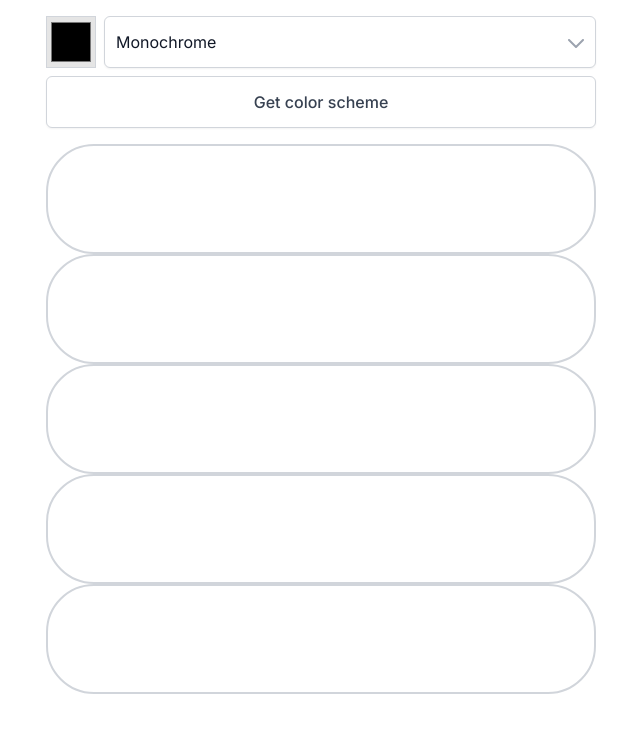
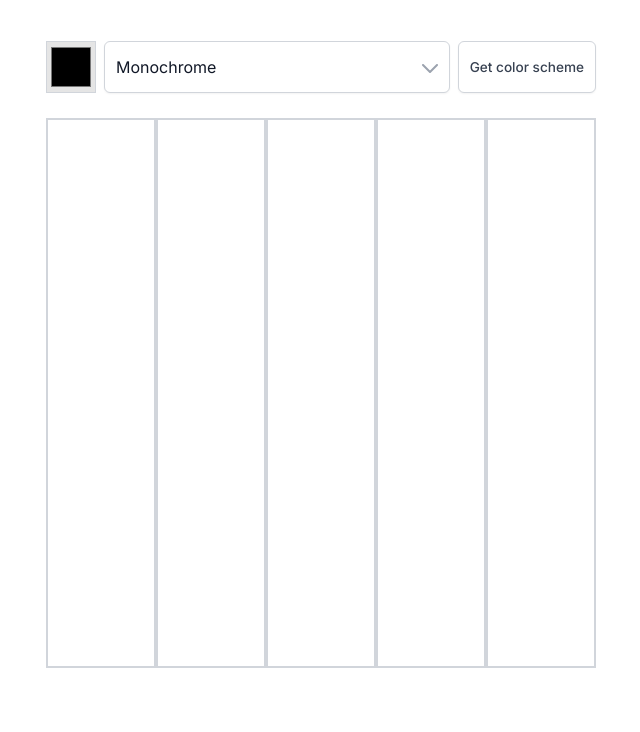
Before and after one commit to urvishp13/Color-Scheme-Generator, a plain HTML site: page index.html in a window 1280 px wide. Shown: the whole page, without its empty margins (319-959 px from the left). Drawn offline with Linux system fonts and the light colour scheme; no server answers.

Commit message:
completed media query

```diff
--- a/assets/css/styles.css
+++ b/assets/css/styles.css
@@ -36,6 +36,8 @@ form {
         "enter enter";
     grid-template-columns: auto 1fr;
     gap: .5em;
+    row-gap: 1.56em;
+    padding: 1.56em 0;
 }
 
 input.color-wheel,
@@ -127,7 +129,6 @@ button {
     grid-template-rows: repeat(5, 1fr);
     width: 100%;
     height: 100%;
-    margin-top: 1em;
 }
 
 .slot {
@@ -184,3 +185,46 @@ button {
 .show-opacity {
     opacity: 1;
 }
+
+/* //////////// MEDIA QUERIES /////////////// */
+
+@media (min-width: 614px) {
+
+    form {
+        grid-template-areas:
+            "color-wheel dropdown enter";
+    }
+
+    .btn.get-color-scheme {
+        font-size: .85rem;
+    }
+
+    .palette {
+        grid-template-columns: repeat(5, 1fr);
+        grid-template-rows: 1fr;
+    }
+
+    .slot {
+        flex-direction: column-reverse;
+        height: 100%;
+        border-radius: unset;
+    }
+
+    .color, .hex {
+        margin: 0;
+        border-radius: unset;
+    }
+
+    .color {
+        width: 100%;
+        height: 100%;
+    }
+
+    .hex {
+        height: 15%;
+    }
+
+    .tooltip {
+        top: 0%;
+    }
+}
```
